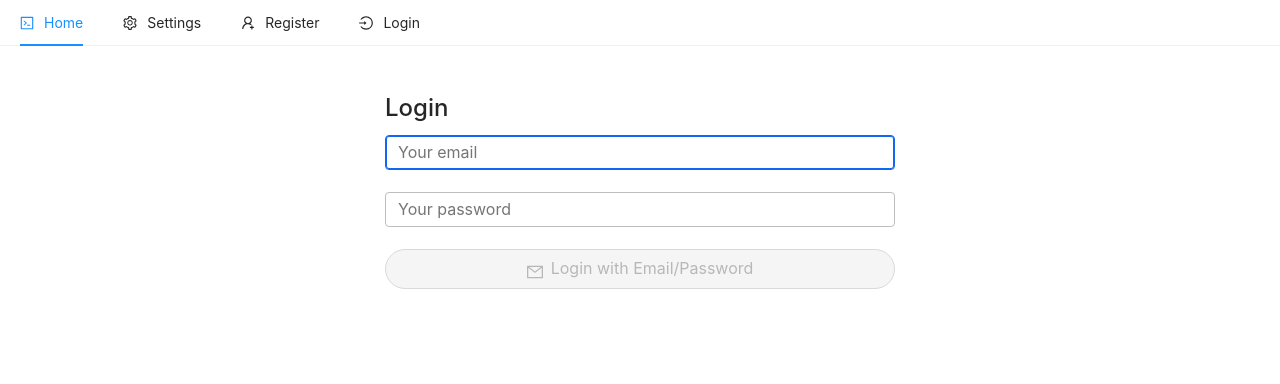
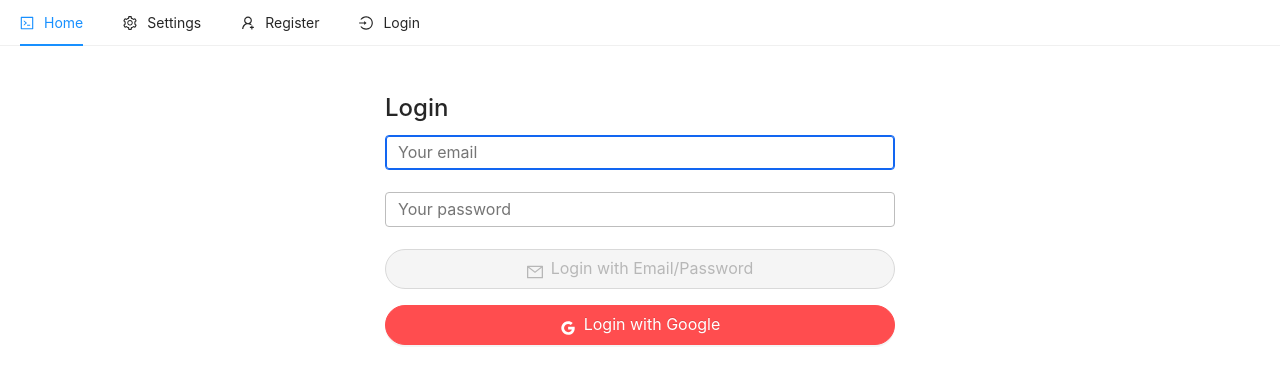
Before and after one commit to Cannon-Cloud/ecommsite, a React (Create React App) app: page /login in a window 1280 px wide. Shown: the top 384 px of the page. Built offline with nearby package versions, Linux system fonts and the light colour scheme; no server answers.

Commit message:
Added Login with Google

```diff
--- a/src/pages/auth/Login.js
+++ b/src/pages/auth/Login.js
@@ -1,16 +1,59 @@
 import React, { useState } from "react";
-import { auth } from "../../firebase";
+import { auth, googleAuthProvider } from "../../firebase";
 import { toast } from "react-toastify";
 import { Button } from "antd";
-import { MailOutlined } from "@ant-design/icons";
+import { GoogleOutlined, MailOutlined } from "@ant-design/icons";
+import { useDispatch } from "react-redux";
 
-const Login = () => {
+const Login = (props) => {
   const [email, setEmail] = useState("");
   const [password, setPassword] = useState("");
+  const [isLoading, setIsLoading] = useState(false);
+
+  let dispatch = useDispatch();
 
   const handleSubmit = async (event) => {
+    setIsLoading(true);
     event.preventDefault();
-    console.log(email, password);
+    try {
+      const result = await auth.signInWithEmailAndPassword(email, password);
+      // connect to our database later
+      const { user } = result;
+      const idTokenResult = await user.getIdTokenResult();
+
+      dispatch({
+        type: "LOGGED_IN_USER",
+        payload: {
+          email: user.email,
+          token: idTokenResult.token,
+        },
+      });
+      props.history.push("/");
+    } catch (error) {
+      toast.error(error.message);
+      setIsLoading(false);
+    }
+  };
+
+  const handleGoogleLogin = async () => {
+    auth
+      .signInWithPopup(googleAuthProvider)
+      .then(async (result) => {
+        const { user } = result;
+        const idTokenResult = await user.getIdTokenResult();
+        dispatch({
+          type: "LOGGED_IN_USER",
+          payload: {
+            email: user.email,
+            token: idTokenResult.token,
+          },
+        });
+        props.history.push("/");
+      })
+      .catch((err) => {
+        console.log(err);
+        toast.error(err.message);
+      });
   };
 
   const onChangeEmailHandler = (event) => {
@@ -58,6 +101,16 @@ const Login = () => {
       >
         Login with Email/Password
       </Button>
+      <Button
+        onClick={handleGoogleLogin}
+        type="danger"
+        block
+        shape="round"
+        icon={<GoogleOutlined />}
+        size="large"
+      >
+        Login with Google
+      </Button>
     </form>
   );
 
@@ -65,7 +118,11 @@ const Login = () => {
     <div className="container p-5">
       <div className="row">
         <div className="col-md-6 offset-md-3">
-          <h4>Login</h4>
+          {!isLoading ? (
+            <h4>Login</h4>
+          ) : (
+            <h4 className="text-danger">Loading....</h4>
+          )}
           {loginForm()}
         </div>
       </div>
```
